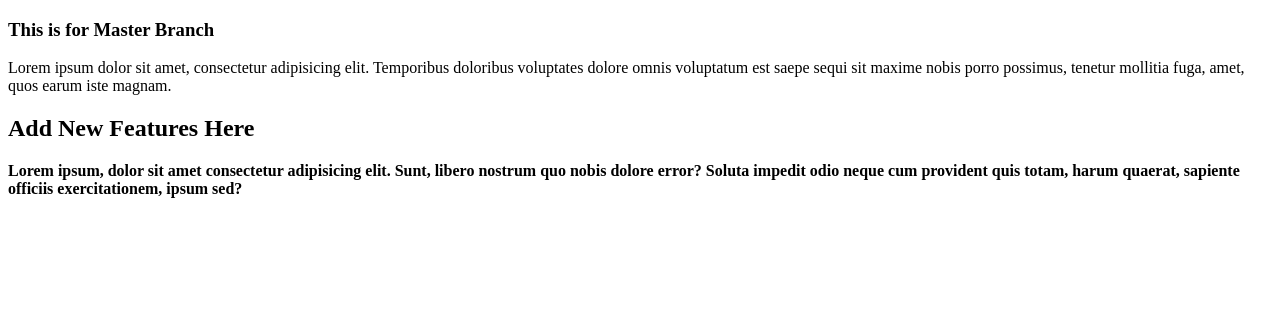
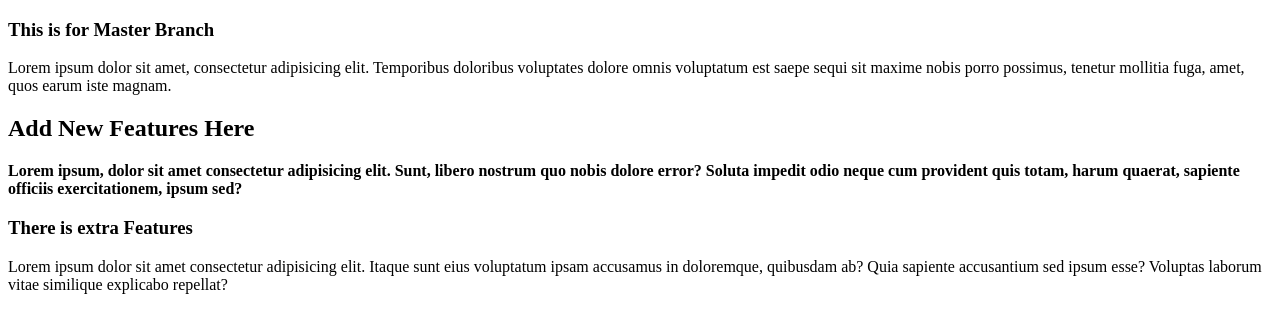
Before and after one commit to sahadatsays/LearnGit, a plain HTML site: page index.html in a window 1280 px wide. Drawn offline with Linux system fonts and the light colour scheme.

Commit message:
extra feature

```diff
--- a/index.html
+++ b/index.html
@@ -11,5 +11,8 @@
     <p>Lorem ipsum dolor sit amet, consectetur adipisicing elit. Temporibus doloribus voluptates dolore omnis voluptatum est saepe sequi sit maxime nobis porro possimus, tenetur mollitia fuga, amet, quos earum iste magnam.</p>
     <h2>Add New Features Here</h2>
     <strong>Lorem ipsum, dolor sit amet consectetur adipisicing elit. Sunt, libero nostrum quo nobis dolore error? Soluta impedit odio neque cum provident quis totam, harum quaerat, sapiente officiis exercitationem, ipsum sed?</strong>
+
+    <h3>There is extra Features</h3>
+    <p>Lorem ipsum dolor sit amet consectetur adipisicing elit. Itaque sunt eius voluptatum ipsam accusamus in doloremque, quibusdam ab? Quia sapiente accusantium sed ipsum esse? Voluptas laborum vitae similique explicabo repellat?</p>
 </body>
 </html>
```
